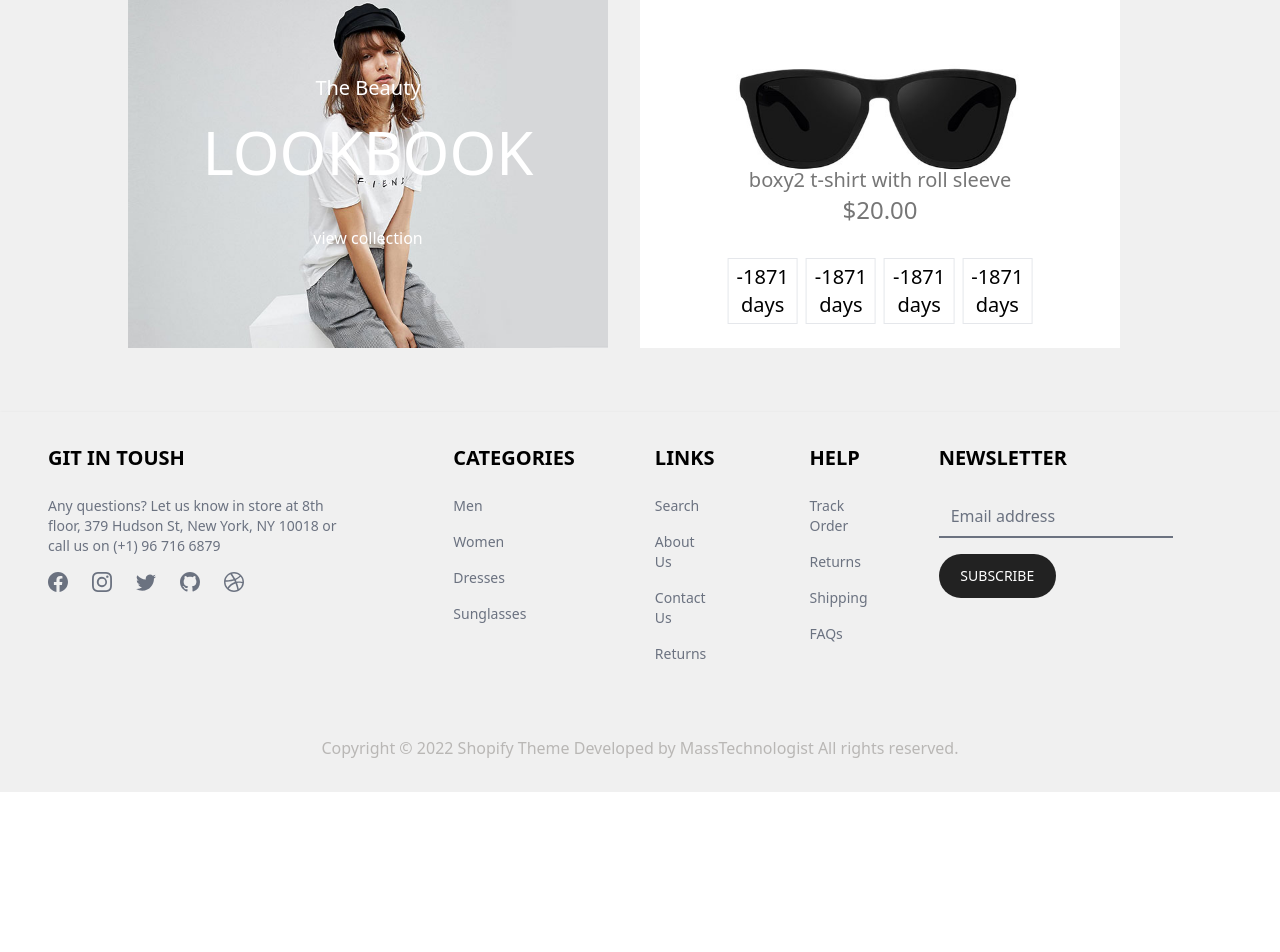
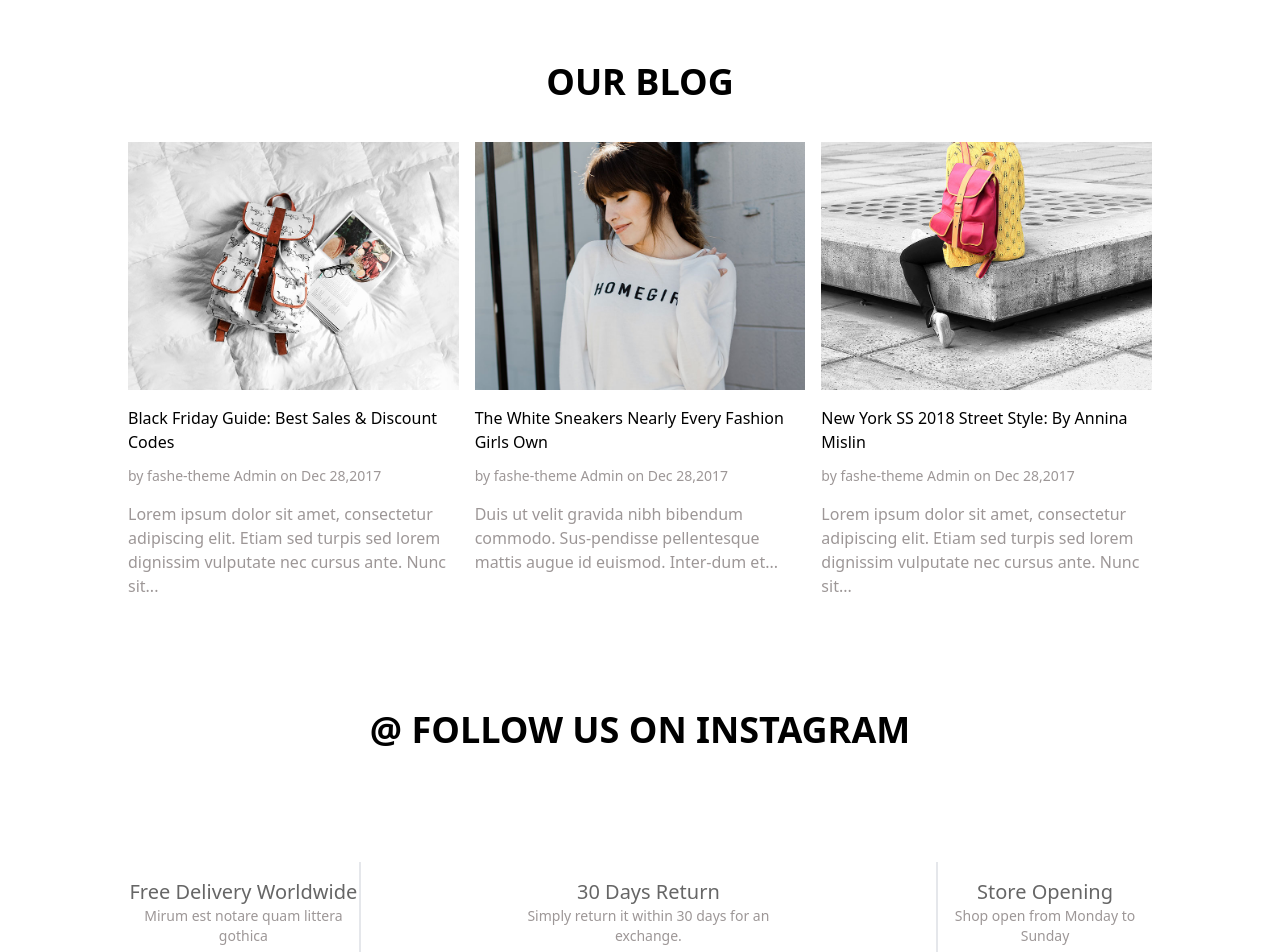
Before and after one commit to Gasbiachraf/Store_Fash, a React (Create React App) app: page /fash in a window 1280 px wide. Shown: the part 2400-3352 px from the top of the page. Before the commit the page ends 3192 px from the top, so only its background shows below. Built offline with nearby package versions, Linux system fonts and the light colour scheme.

Commit message:
update home done

```diff
--- /dev/null
+++ b/src/pages/Home/components/fifthSection.jsx
@@ -0,0 +1,68 @@
+import { useState } from "react";
+import img1 from '../../../assets/img/blog-08.jpg'
+import img2 from '../../../assets/img/blog-09.jpg'
+import img3 from '../../../assets/img/blog-10.jpg'
+
+export const FifthSection = () => {
+
+    const [content, setConetent] = useState([
+        {
+            img: img1,
+            titre: 'Black Friday Guide: Best Sales & Discount Codes',
+            by: 'by fashe-theme Admin on Dec 28,2017',
+            text: 'Lorem ipsum dolor sit amet, consectetur adipiscing elit. Etiam sed turpis sed lorem dignissim vulputate nec cursus ante. Nunc sit...'
+        },
+        {
+            img: img2,
+            titre: 'The White Sneakers Nearly Every Fashion Girls Own',
+            by: 'by fashe-theme Admin on Dec 28,2017',
+            text: 'Duis ut velit gravida nibh bibendum commodo. Sus-pendisse pellentesque mattis augue id euismod. Inter-dum et...'
+        },
+        {
+            img: img3,
+            titre: 'New York SS 2018 Street Style: By Annina Mislin',
+            by: 'by fashe-theme Admin on Dec 28,2017',
+            text: 'Lorem ipsum dolor sit amet, consectetur adipiscing elit. Etiam sed turpis sed lorem dignissim vulputate nec cursus ante. Nunc sit...'
+        },
+    ])
+    return (
+        <>
+            <div className="flex justify-center pt-12">
+                <div className="flex flex-col items-center   w-[80%] pb-16">
+                    <b className="text-4xl py-10">OUR BLOG</b>
+                    <div className="flex gap-4 pb-4">
+                        {
+                            content.map((element, index) =>
+                                <>
+                                    <div className="w-[100%]   flex flex-col  ">
+                                        <div className="overflow-hidden">
+                                            <img className="hover:scale-125 duration-500" src={element.img} alt="" />
+                                        </div>
+                                        <p className="pt-4">{element.titre}</p>
+                                        <p className="pt-3 text-sm text-[#9d9797]">{element.by}</p>
+                                        <p className="pt-4 text-[#9d9797]">{element.text}</p>
+                                    </div>
+                                </>)
+                        }
+                    </div>
+                    <b className="text-4xl py-24">@ FOLLOW US ON INSTAGRAM</b>
+                    <div className="flex w-[100%] justify-between pt-4 items-center ">
+                        <div className="text-center">
+                            <p className="text-xl text-[#666666]">Free Delivery Worldwide</p>
+                            <p className="text-sm text-[#9d9797]">Mirum est notare quam littera gothica</p>
+                        </div>
+                        <div className="border-x-2 px-36 py-4 text-center ">
+                            <p className="text-xl text-[#666666]">30 Days Return</p>
+                            <p className="text-sm text-[#9d9797]">Simply return it within 30 days for an exchange.</p>
+                        </div>
+                        <div className="text-center">
+                            <p className="text-xl text-[#666666]">Store Opening</p>
+                            <p className="text-sm text-[#9d9797]">Shop open from Monday to Sunday</p>
+                        </div>
+                    </div>
+                </div>
+            </div>
+
+        </>
+    );
+};
--- a/src/pages/Home/components/fourthSection.jsx
+++ b/src/pages/Home/components/fourthSection.jsx
@@ -37,7 +37,6 @@ export const FourthSection = () => {
                                     <p className='m-0'>-1871</p>
                                     <p className='m-0'>days</p>
                                 </div>
-
                             </div>
                         </div>
                     </div>
--- a/src/pages/Home/components/thirdSection.jsx
+++ b/src/pages/Home/components/thirdSection.jsx
@@ -9,7 +9,7 @@ export const ThirdSectionHome = () => {
 
 
     let [product, useProduct] = useContext(MyContext)
-    const [category, setCategory] = useState('Sale')
+    const [category, setCategory] = useState('Old')
     const [specificCategory, setSpecificCategory] = useState([])
     useEffect(() => {
         const ChoiceCategory = () => {
--- a/src/pages/Home/home.jsx
+++ b/src/pages/Home/home.jsx
@@ -1,4 +1,5 @@
 
+import { FifthSection } from './components/fifthSection';
 import { FirstSectionHome } from './components/firstSection';
 import { FourthSection } from './components/fourthSection';
 import { SecondSectionHome } from './components/secondSection';
@@ -10,6 +11,7 @@ export const HomePage = () => {
             <SecondSectionHome/>
             <ThirdSectionHome/>
             <FourthSection/>
+            <FifthSection/>
         </>
     );
 }
```
